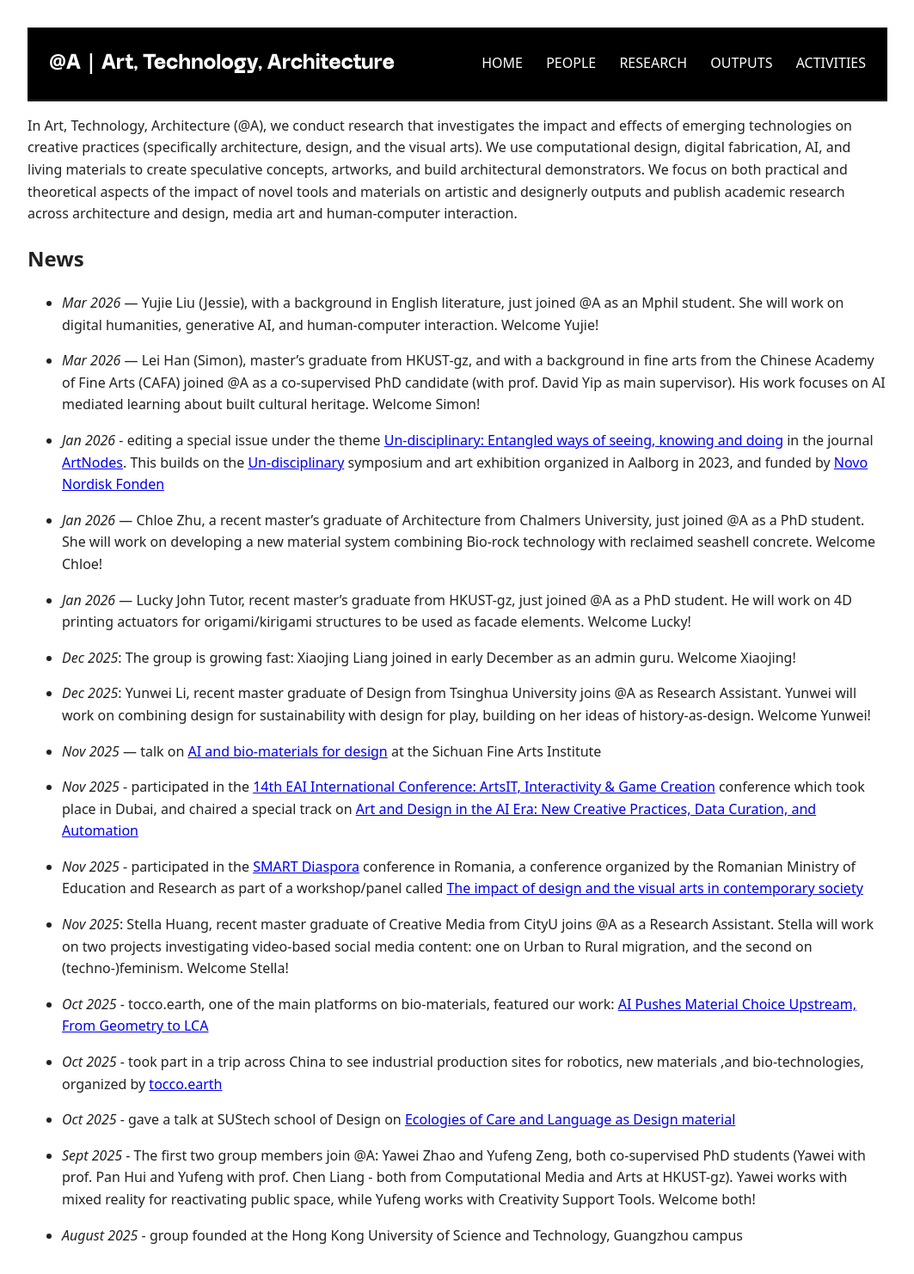
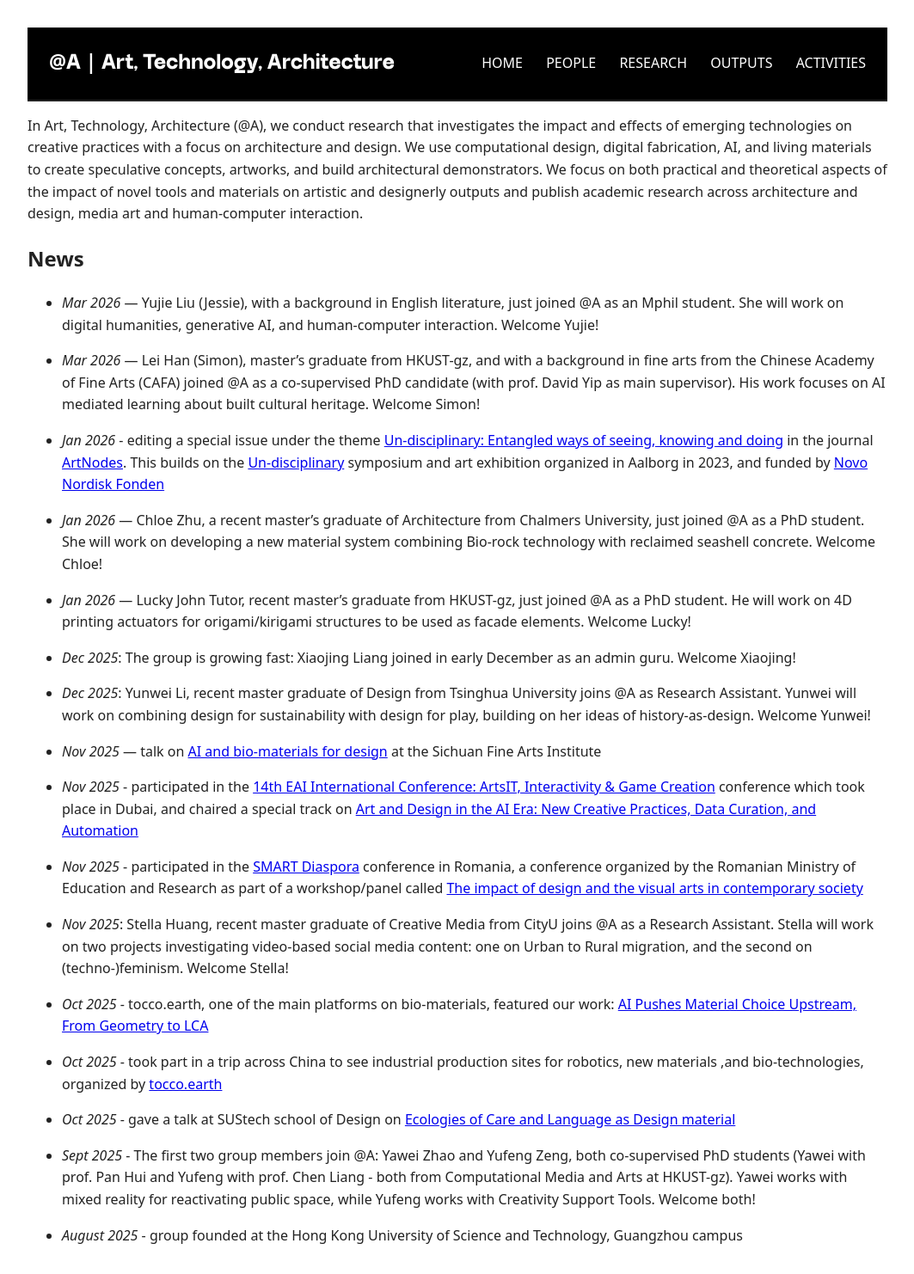
Before and after one commit to anqua/at-a, a Jekyll site: the page built from index.md, in a window 1280 px wide. Shown: the whole page at 86% size, without its empty margins (108-1171 px from the left). Built offline with Jekyll 4.4.1, drawn with Linux system fonts in a browser that asks for light colours; some web fonts are replaced.

Commit message:
Update index.md

```diff
--- a/index.md
+++ b/index.md
@@ -3,7 +3,7 @@ layout: default
 title: Home
 ---
 
-In Art, Technology, Architecture (@A), we conduct research that investigates the impact and effects of emerging technologies on creative practices (specifically architecture, design, and the visual arts). We use computational design, digital fabrication, AI, and living materials to create speculative concepts, artworks, and build architectural demonstrators. We focus on both practical and theoretical aspects of the impact of novel tools and materials on artistic and designerly outputs and publish academic research across architecture and design, media art and human-computer interaction.
+In Art, Technology, Architecture (@A), we conduct research that investigates the impact and effects of emerging technologies on creative practices with a focus on architecture and design. We use computational design, digital fabrication, AI, and living materials to create speculative concepts, artworks, and build architectural demonstrators. We focus on both practical and theoretical aspects of the impact of novel tools and materials on artistic and designerly outputs and publish academic research across architecture and design, media art and human-computer interaction.
 
 
 ## News
```
